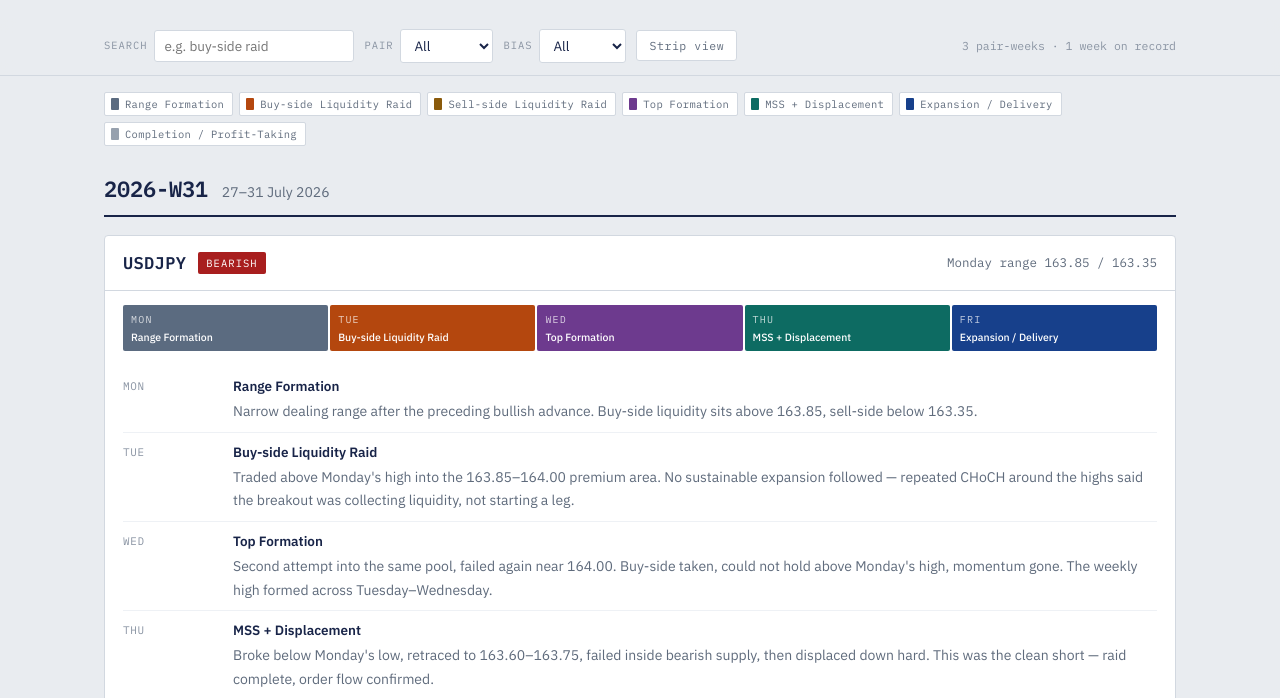
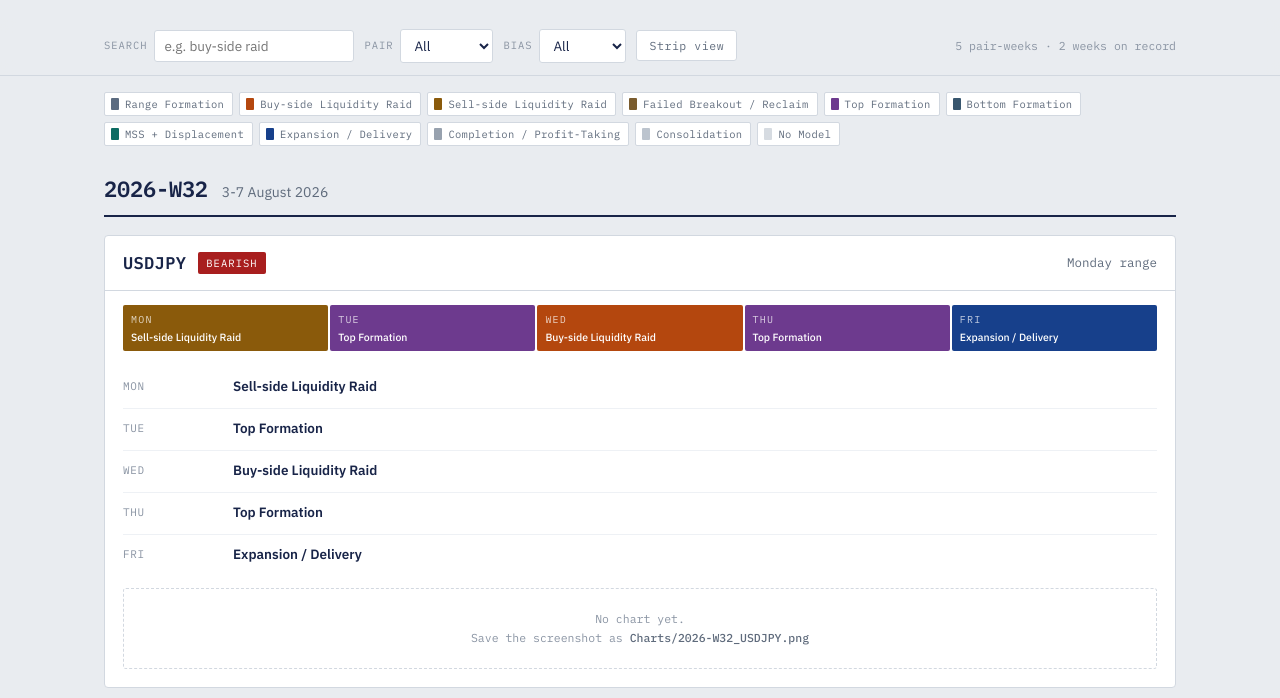
Before and after one commit to juansim98/weekly-model-journal, a plain HTML site: page index.html in a window 1280 px wide. Shown: the part 102-800 px from the top of the page. Drawn offline with Linux system fonts and the light colour scheme.

Commit message:
Add 2026-W32 and extend the label vocabulary

```diff
--- a/index.html
+++ b/index.html
@@ -20,25 +20,56 @@
    below the line marked  ===== NEWEST WEEK GOES HERE =====
    ============================================================ */
 
-
 /* ---- DAY LABEL VOCABULARY ----------------------------------
    The colour is the pattern. Keep this list short — only add a
    label here when it genuinely keeps recurring.
    ------------------------------------------------------------ */
 const LABELS = {
-  "Range Formation":            "#5b6b80",
-  "Buy-side Liquidity Raid":    "#b4470e",
-  "Sell-side Liquidity Raid":   "#8a5a0b",
-  "Top Formation":              "#6d3a8e",
-  "MSS + Displacement":         "#0d6b62",
-  "Expansion / Delivery":       "#17408b",
-  "Completion / Profit-Taking": "#97a1ae"
+  "Range Formation":            "#5B6B80",
+  "Buy-side Liquidity Raid":    "#B4470E",
+  "Sell-side Liquidity Raid":   "#8A5A0B",
+  "Failed Breakout / Reclaim":  "#7A5C2E",
+  "Top Formation":              "#6D3A8E",
+  "Bottom Formation":           "#38566E",
+  "MSS + Displacement":         "#0D6B62",
+  "Expansion / Delivery":       "#17408B",
+  "Completion / Profit-Taking": "#97A1AE",
+  "Consolidation":              "#BCC4CE",
+  "No Model":                   "#D6DBE1"
 };
 
 
 const WEEKS = [
 
 /* ===== NEWEST WEEK GOES HERE ===== */
+{
+  id: "2026-W32",
+  dates: "3-7 August 2026",
+  theme: "",
+  note: "",
+  pairs: [
+    {
+      pair: "USDJPY", bias: "Bearish", range: "",
+      days: [
+        ["Mon","Sell-side Liquidity Raid",""],
+        ["Tue","Top Formation",""],
+        ["Wed","Buy-side Liquidity Raid",""],
+        ["Thu","Top Formation",""],
+        ["Fri","Expansion / Delivery",""]
+      ]
+    },
+    {
+      pair: "GBPJPY", bias: "Bullish", range: "",
+      days: [
+        ["Mon","Sell-side Liquidity Raid",""],
+        ["Tue","Buy-side Liquidity Raid",""],
+        ["Wed","Sell-side Liquidity Raid",""],
+        ["Thu","Sell-side Liquidity Raid",""],
+        ["Fri","Top Formation",""]
+      ]
+    }
+  ]
+},
 
 {
   id: "2026-W31",
@@ -317,10 +348,10 @@ const WEEKS = [
 <section class="howto">
   <h2>Weekly routine</h2>
   <ol>
-    <li>Save the charts into the <code>charts</code> folder as <code>WEEK_PAIR.png</code> — for example <code>2026-W31_USDJPY.png</code>. Each card tells you the exact filename it is looking for.</li>
+    <li>Save the charts into the <code>Charts</code> folder (capital C) as <code>WEEK_PAIR.png</code> — for example <code>2026-W31_USDJPY.png</code>. Each card tells you the exact filename it is looking for. Don't worry about getting the name perfect — <code>publish.ps1</code> tidies it up.</li>
     <li>Click <b>Add a week</b>, fill the form, press <b>Generate</b>. Copy what appears.</li>
     <li>Open this file in Notepad. Near the top you will see <code>===== NEWEST WEEK GOES HERE =====</code>. Paste directly under that line and save.</li>
-    <li>Refresh. Same page, same links, one more week.</li>
+    <li>Double-click <b>publish.bat</b>. It checks the file, fixes the chart filenames, and puts the week live. Refresh in a minute.</li>
     <li><b>Two links, one file.</b> Give the class the plain address. Keep the same address with <code>#edit</code> on the end for yourself — that is the only place Present, Add a week and Labels appear. Bookmark both.</li>
     <li><b>For class:</b> open your <code>#edit</code> link, filter to one pair, then press <b>Present</b>. Arrow keys move, Esc leaves. The class sees a clean page with search and filters and nothing to break.</li>
   </ol>
```
